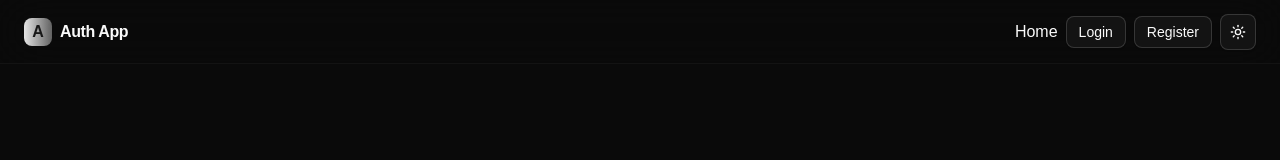
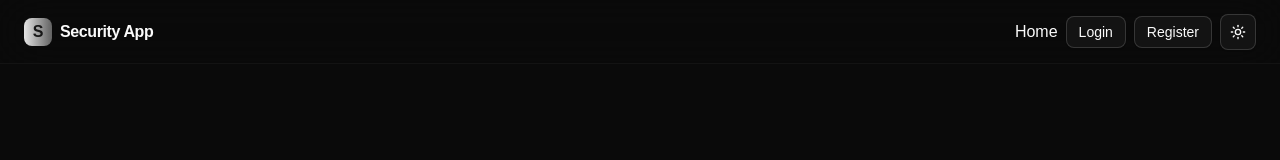
Before and after one commit to Sayan876/auth-thirdEnd-frontEnd, a React (Vite) app: page / in a window 1280 px wide. Shown: the top 160 px of the page. Built offline with nearby package versions, Linux system fonts and the light colour scheme; no server answers.

Commit message:
Update Navbar.tsx

```diff
--- a/src/components/ui/Navbar.tsx
+++ b/src/components/ui/Navbar.tsx
@@ -59,11 +59,11 @@ return (
 
       <div className="absolute left-1/2 flex -translate-x-1/2 items-center gap-2 font-semibold md:left-6 md:translate-x-0">
   <span className="inline-flex h-7 w-7 items-center justify-center rounded-md bg-gradient-to-r from-primary to-primary/40 text-primary-foreground">
-    A
+    S
   </span>
 
   <span className="tracking-tight text-base">
-    Auth App
+    Security App
   </span>
 </div>
 
```
